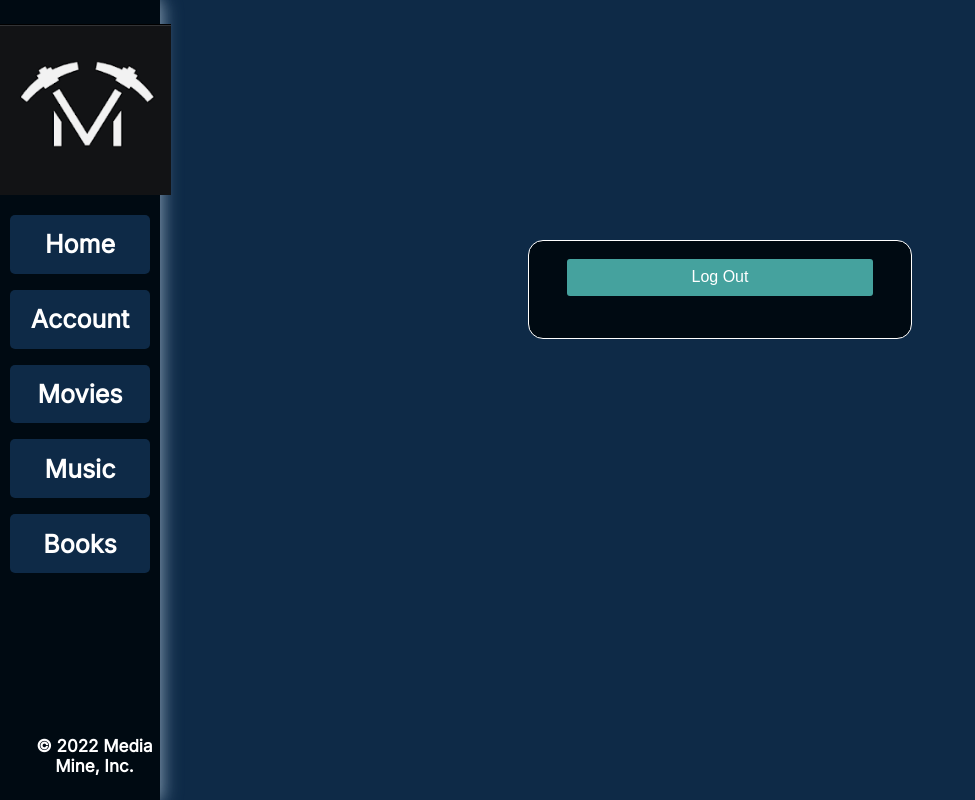
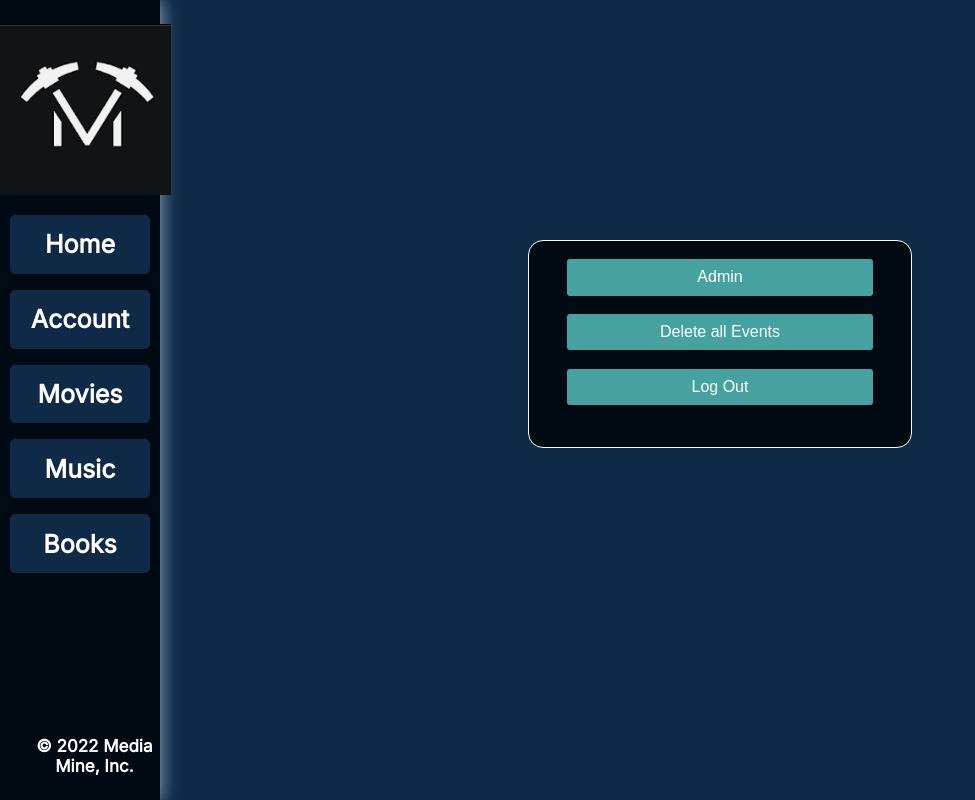
Before and after one commit to jonathanlo411/quiz_app, a Django app: page /login in a window 1280 px wide. Shown: the whole page, without its empty margins (0-975 px from the left). Run offline with Django 4.2, Linux system fonts and the light colour scheme; the visitor is signed in with stand-in values (Sample User, id 1); parts of the project's set-up code (start-up, migrations or seed data) failed here and were passed over.

Commit message:
event add and del

```diff
--- a/quiz_app/account/templates/account/admin.html
+++ b/quiz_app/account/templates/account/admin.html
@@ -15,6 +15,7 @@
 
         <div id="form-block">
             <form action="/adminaccount" method="POST">
+                {% csrf_token %}
                 {{ event_form }}
                 <button type="submit">Submit</button>
             </form>
--- a/quiz_app/account/templates/account/logout.html
+++ b/quiz_app/account/templates/account/logout.html
@@ -14,6 +14,8 @@
     <div id="center">
         <div class="signup-block">
             <div class="inputs">
+            <button class="su-bt" onclick="location.href='/adminaccount'">Admin</button>
+            <button class="su-bt" onclick="location.href='/delete_all_events'">Delete all Events</button>
             <button class="su-bt" onclick="location.href='/logout_action'">Log Out</button>
             </div>
         </div>
--- a/quiz_app/account/views.py
+++ b/quiz_app/account/views.py
@@ -69,10 +69,15 @@ def admin_render(request):
     if request.method == 'POST':
         event = Quiz(
             title = request.POST['title'],
-            description = request.POST['desciption'],
+            description = request.POST['description'],
             duration = request.POST['duration'],
             image_filepath = request.POST['image_filepath'],
             quiz_type = request.POST['quiz_type']
         )
         event.save()
     return render(request, "account/admin.html", {"event_form": MediaForm})
+
+@login_required(login_url='/login')
+def delete_all_events(request):
+    Quiz.objects.all().delete()
+    return render(request, 'landing/landing.html')
--- a/quiz_app/quiz_app/urls.py
+++ b/quiz_app/quiz_app/urls.py
@@ -8,7 +8,7 @@ from django.conf.urls.static import static
 from landing.views import landing_render
 from quiz_select.views import movies_render, music_render, books_render
 from quiz_picks.views import picks_render
-from account.views import login_render, signup_render, admin_render, logout_render
+from account.views import login_render, signup_render, admin_render, logout_render, delete_all_events
 
 urlpatterns = [
     path('admin/', admin.site.urls),
@@ -20,5 +20,6 @@ urlpatterns = [
     path('login', login_render, name='login'),
     path('signup', signup_render, name='signup'),
     path('adminaccount', admin_render, name='admin'),
-    path('logout_action', logout_render, name='logout')
+    path('logout_action', logout_render, name='logout'),
+    path('delete_all_events', delete_all_events, name='delete_all_events')
 ] + static(settings.MEDIA_URL, document_root=settings.MEDIA_ROOT)
```
Also changed, not shown: quiz_app/media/desk.jpg (added), quiz_app/media/mountain.jpg (added), quiz_app/media/wave_two.jpg (added).
